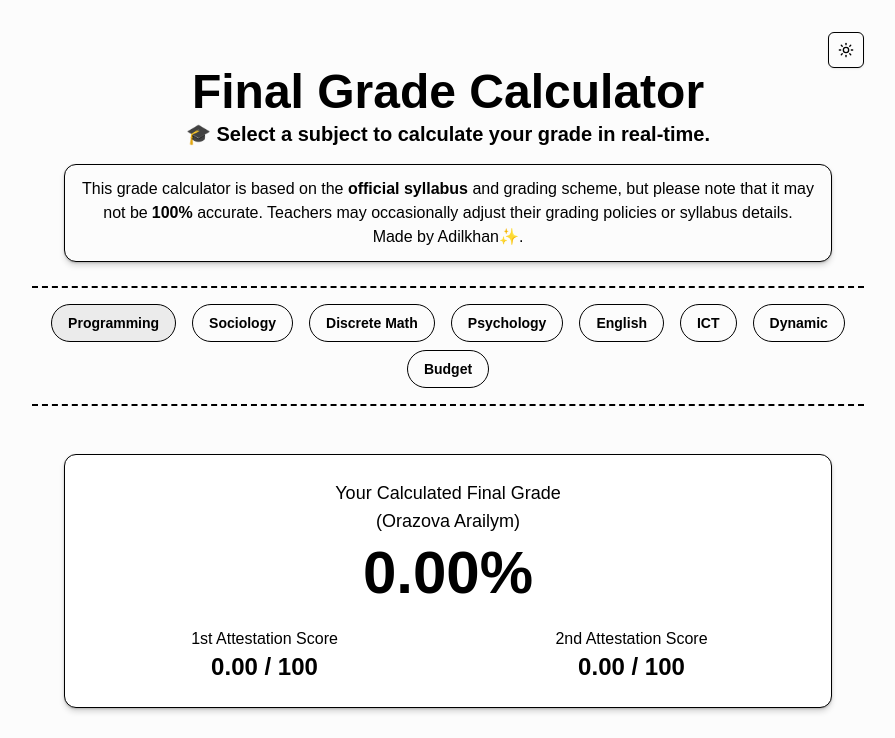
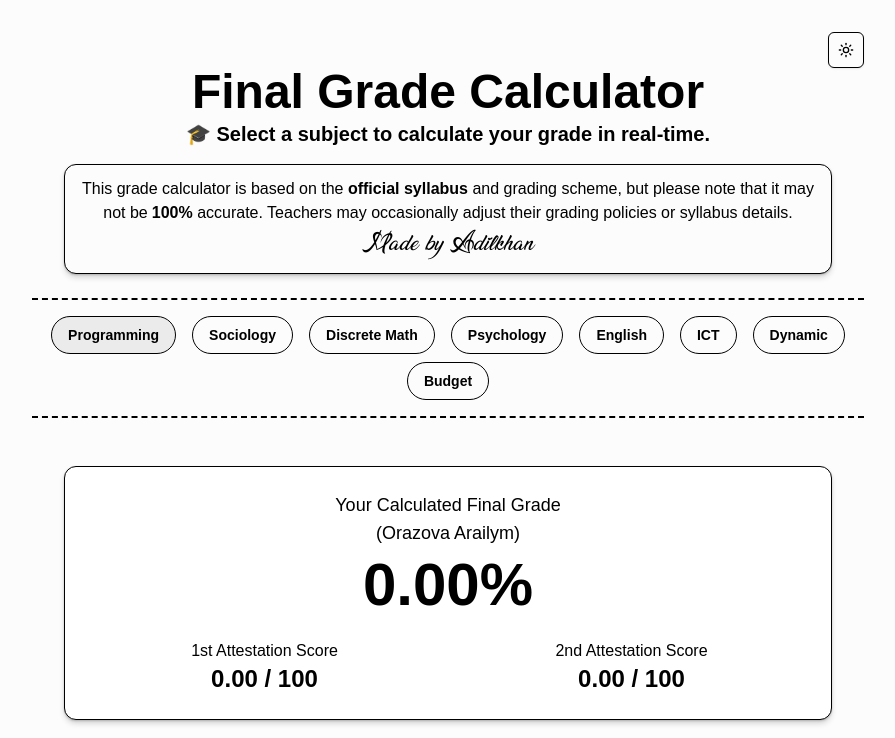
Before and after one commit to Adilkhan-Ersin/AITU-calculator, a React (Vite) app: page / in a window 1280 px wide. Shown: the top 738 px of the page, without its empty margins (192-1087 px from the left). Built offline with nearby package versions, Linux system fonts and the light colour scheme.

Commit message:
Bug fixes

```diff
--- a/src/App.tsx
+++ b/src/App.tsx
@@ -54,7 +54,7 @@ export default function App() {
             <p className="text-foreground bg-background my-2 rounded-xl p-3 shadow-lg border border-foreground max-w-[305px] md:max-w-3xl">
               <span className="">This grade calculator is based on the <strong>official syllabus</strong> and grading scheme, but please note that it may not be
               <strong className='pl-1'>100% </strong>accurate. Teachers may occasionally adjust their grading policies or syllabus details. </span> <br />
-              Made by <a href="https://t.me/Adlkhy" target="_blank" rel="noopener noreferrer" className="text-primary">Adilkhan✨</a>.
+              <span className='custom-font text-2xl md:text-3xl'>Made by <a href="https://t.me/Adlkhy" target="_blank" rel="noopener noreferrer" className="text-primary">Adilkhan</a></span>
             </p>
           </header>
 
--- a/src/components/Budget.tsx
+++ b/src/components/Budget.tsx
@@ -260,7 +260,7 @@ export default function BudgetPlanner() {
           Student Budget Planner
         </h2>
         <p className="text-xl text-center text-foreground mb-4">
-          Total Monthly Income: <span className="text-2xl font-bold text-primary">${totalIncome.toFixed(2)}</span>
+          Total Monthly Income: <span className="text-2xl font-bold text-primary">{totalIncome.toFixed(2)}₸</span>
         </p>
 
         {/* Income Sources Breakdown */}
@@ -272,7 +272,7 @@ export default function BudgetPlanner() {
               return amount > 0 ? (
                 <div key={source.id} className="flex flex-col justify-between text-sm">
                   <span>{source.name} ({source.type})</span>
-                  <span className="font-semibold text-accent-foreground">${amount.toFixed(2)}</span>
+                  <span className="font-semibold text-accent-foreground">{amount.toFixed(2)}₸</span>
                 </div>
               ) : null;
             })}
--- a/src/index.css
+++ b/src/index.css
@@ -163,7 +163,7 @@
   --shadow-2xl: 0px 4px 8px -2px hsl(0 0% 0% / 0.25);
 }
 
-.amber-light {
+.amber {
   --background: oklch(1.0000 0 0);
   --foreground: oklch(0.2686 0 0);
   --card: oklch(1.0000 0 0);
@@ -335,6 +335,20 @@ body {
   transition: background-color 0.3s, color 0.3s;
 }
 
+@font-face {
+  font-family: 'Lucy';
+  src: url('./fonts/lucy.ttf') format('truetype');
+  font-weight: normal;
+  font-style: normal;
+  font-display: swap;
+}
+
+.custom-font {
+  font-family: 'Lucy', sans-serif;
+  font-weight: normal;
+  font-style: normal;
+}
+
 @media (max-width: 400px) {
   .title-text {
     font-size: 28px !important;
```
Also changed, not shown: src/fonts/lucy.ttf (added).
